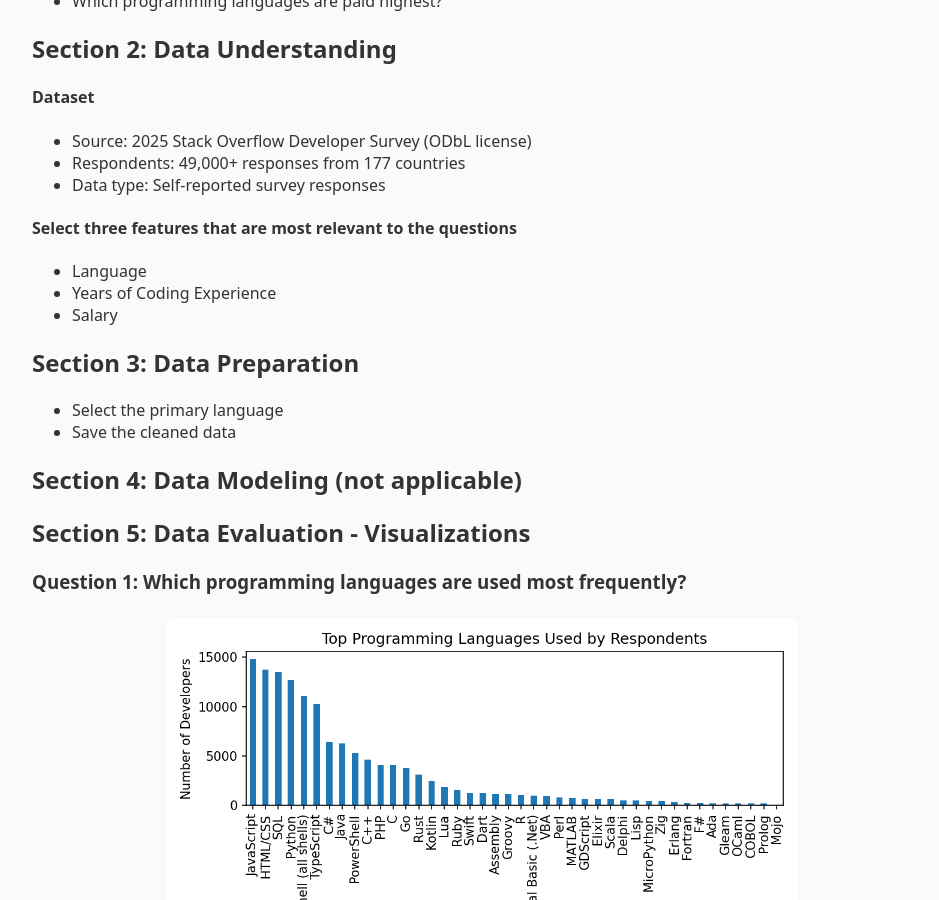
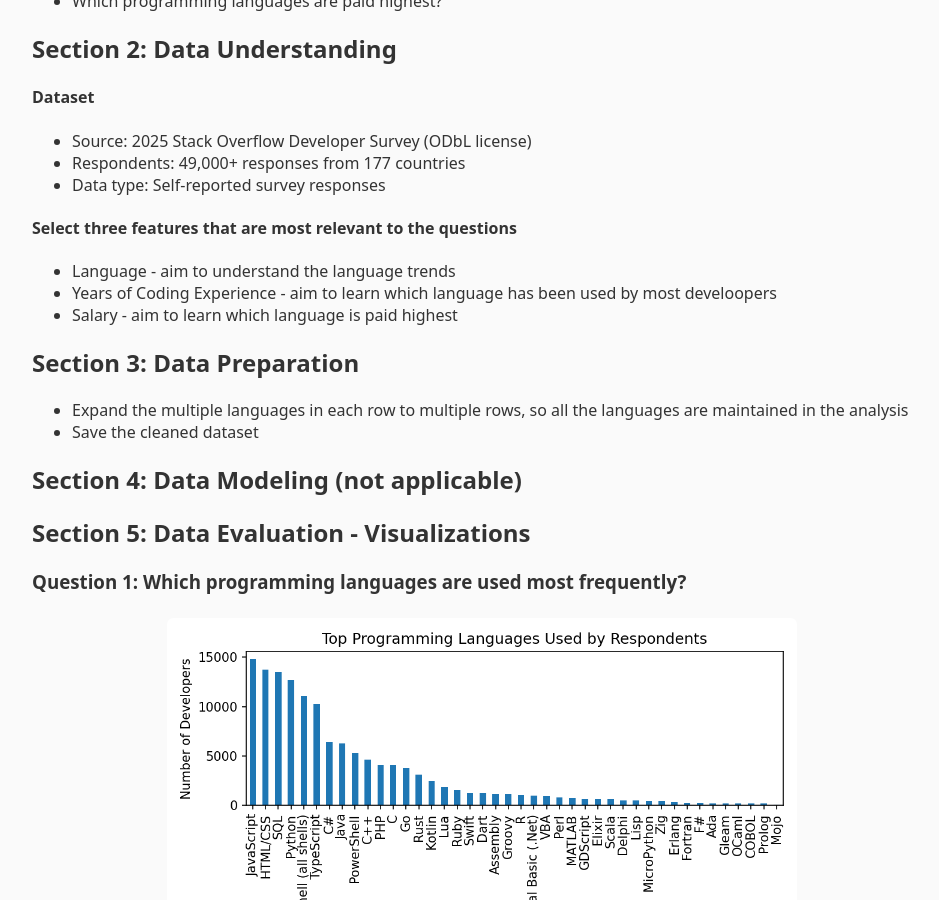
Before and after one commit to ilvfruits/stackoverflow-survey-2025, a Jekyll site: the page built from docs/_posts/2025-12-22-language-trends.md, in a window 1280 px wide and 900 px high, scrolled down 589 px. Shown: the whole window, without its empty margins (158-1097 px from the left). Built offline with Jekyll 4.4.1, drawn with Linux system fonts in a browser that asks for light colours.

Commit message:
Update 2025-12-22-language-trends.md

```diff
--- a/docs/_posts/2025-12-22-language-trends.md
+++ b/docs/_posts/2025-12-22-language-trends.md
@@ -26,13 +26,13 @@ This analysis explores the trends of languages used by developers using self-rep
 - Data type: Self-reported survey responses
 
 #### Select three features that are most relevant to the questions
-- Language
-- Years of Coding Experience
-- Salary
+- Language - aim to understand the language trends
+- Years of Coding Experience - aim to learn which language has been used by most develoopers
+- Salary - aim to learn which language is paid highest
 
 ## Section 3: Data Preparation
-- Select the primary language
-- Save the cleaned data
+- Expand the multiple languages in each row to multiple rows, so all the languages are maintained in the analysis
+- Save the cleaned dataset
 
 ## Section 4: Data Modeling (not applicable)
 
```
